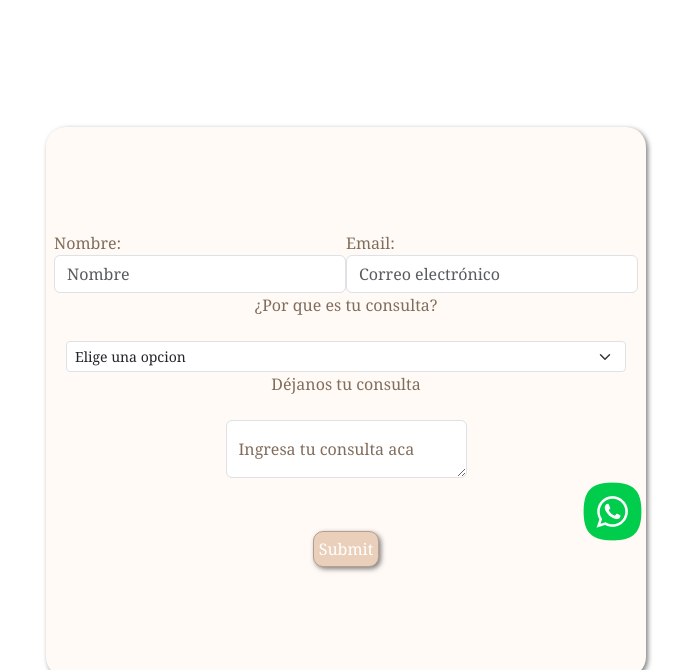
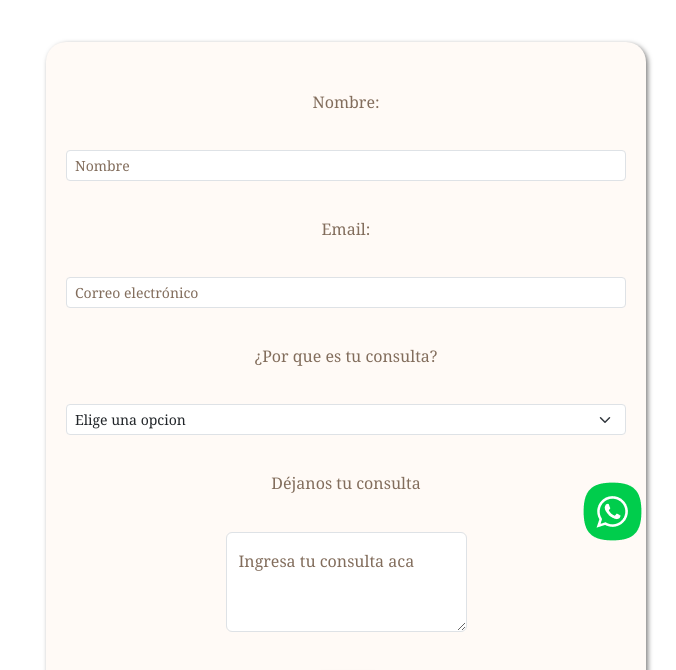
Before and after one commit to AldanaEscobar/proyecto-we-are, a website: page pages/contacto.html in a window 1280 px wide. Shown: the part 225-895 px from the top of the page, 604-1280 px from the left. Drawn offline with nearby package versions, Linux system fonts and the light colour scheme.

Commit message:
Fix contact form

```diff
--- a/pages/contacto.html
+++ b/pages/contacto.html
@@ -84,34 +84,26 @@
       </div>
       <!-- Contact Form -->
       <form form action="#" method="get" class="contacto background form">
-
-        <div class="row">
-          <div class="col">
+        <!-- Name and Email inputs -->
             <label for="Nombre"> Nombre:</label>
-            <input type="text" class="form-control" placeholder="Nombre" aria-label="First name">
-          </div>
-          <div class="col">
+            <input type="text" class="form-control form-control-sm fontColor m-2" placeholder="Nombre" aria-label="First name">
             <label for="Email"> Email:</label>
-            <input type="text" class="form-control" placeholder="Correo electrónico" aria-label="Email">
-          </div>
-        </div>
-        <label> ¿Por que es tu consulta?</label>
-        <br>
-
-        <select class="form-select form-select-sm" aria-label="Small select example">
-          <option selected>Elige una opcion</option>
+            <input type="text" class="form-control form-control-sm fontColor m-2" placeholder="Correo electrónico" aria-label="Email">
+       <!-- Select -->
+            <label> ¿Por que es tu consulta?</label>
+        <select class="form-select form-select-sm fontColor m-2" aria-label="Small select example">
+          <option selected class="fontColor">Elige una opcion</option>
           <option value="dd">Depilacion definitiva</option>
           <option value="es">Estética</option>
           <option value="ma">Masajes</option>
           <option value="ot">Otro</option>
         </select>
+        <!-- Text Area -->
         <label> Déjanos tu consulta</label>
-        <br>
-        <div class="form-floating">
-          <textarea class="form-control w-100" placeholder="Deje un comentario aqui" id="floatingTextarea2"></textarea>
+        <div class="form-floating fontColor m-2">
+          <textarea class="form-control" placeholder="Deje un comentario aqui" id="floatingTextarea2" style="height: 100px; width: 100%;"></textarea>
           <label for="floatingTextarea2">Ingresa tu consulta aca</label>
         </div>
-        <br><br>
         <input type="submit" class="button1">
       </form>
     </div>
--- a/scss/pages/_contacto.scss
+++ b/scss/pages/_contacto.scss
@@ -8,10 +8,10 @@
     width: 50%;
     display: flex;
     align-items: center;
-    justify-content: center;
     flex-direction: column;
     justify-self: center;
     align-self: center;
+    justify-content: space-evenly;
 
     h4 {
       margin: 15px;
@@ -35,7 +35,7 @@ iframe {
   align-items: start;
   margin: 10px;
   box-shadow: 2px 2px 5px rgba(0, 0, 0, 0.5);
-  height: 550px;
+  height: 45rem;
   margin-left: 50px;
   margin-right: 30px;
 
@@ -56,7 +56,9 @@ iframe {
       align-self: center;
     }
   }
-
+}
+.form-control {
+  width: 100% !important;
 }
 
 @media (min-width: 320px) and (max-width: 900px) {
--- a/scss/pages/_turnos.scss
+++ b/scss/pages/_turnos.scss
@@ -36,7 +36,7 @@
     margin: 2rem;
 
   };
-  .fontColor{
+  .fontColor::placeholder{
     color: $fontColor;
   }
 
```
Also changed, not shown: css/style.css, 1 other file.
